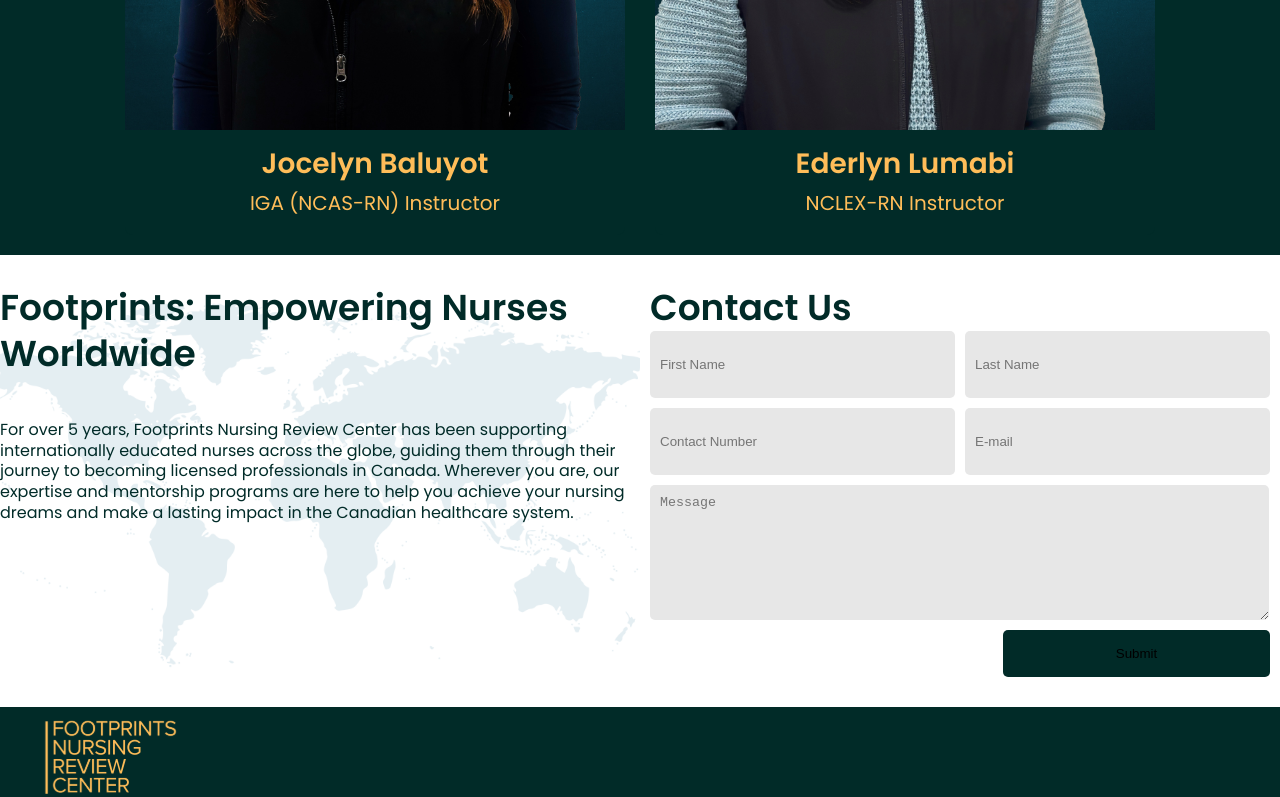
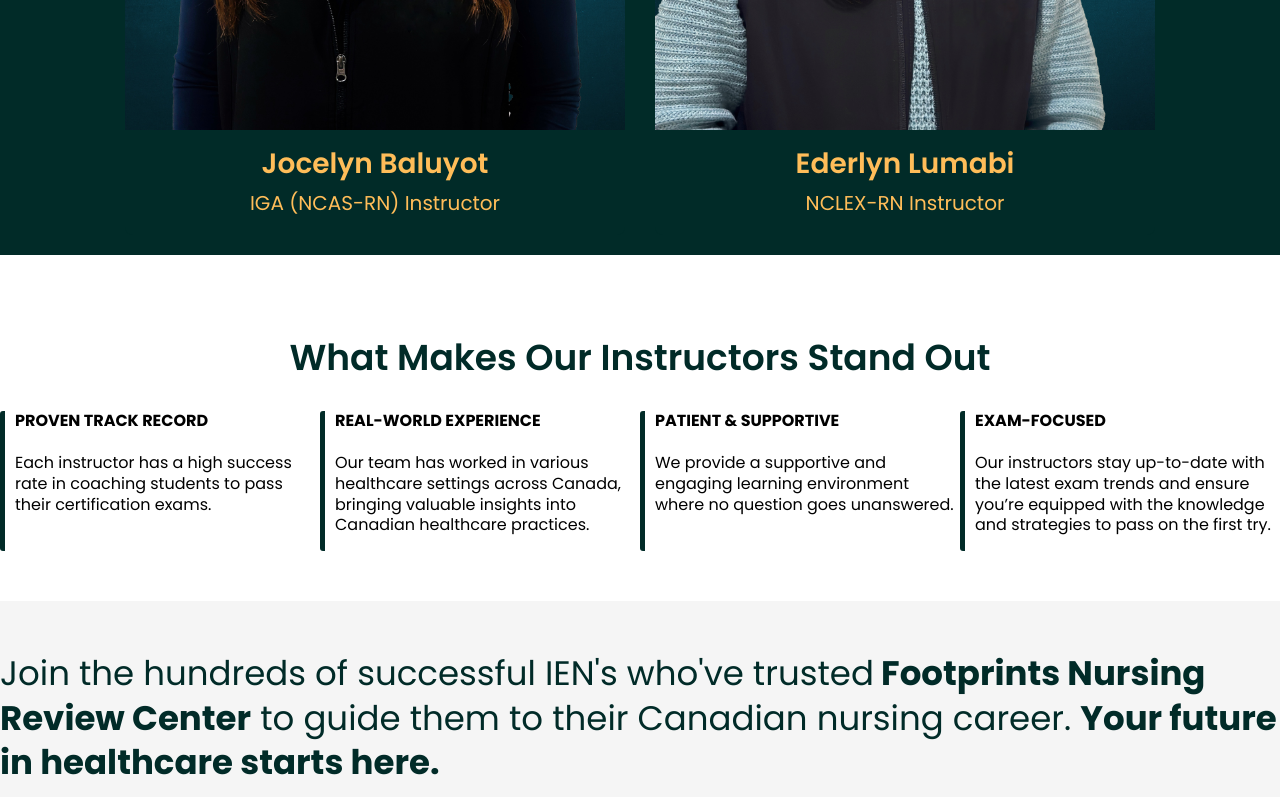
Before and after one commit to footprintsnursing/fnrc, a React (Vite) app: page /about in a window 1280 px wide. Shown: the part 2000-2797 px from the top of the page. Built offline with nearby package versions, Linux system fonts and the light colour scheme.

Commit message:
updated about apge

```diff
--- a/src/pages/About.jsx
+++ b/src/pages/About.jsx
@@ -1,6 +1,7 @@
 import React from "react";
 import styles from "../styles/About.module.css";
 import AboutCard from "../components/AboutCard";
+import WhyCard from "../components/WhyCard";
 
 const instructors = [
     {
@@ -29,6 +30,24 @@
     }
 ]
 
+const whycards = [{
+        title: "PROVEN TRACK RECORD",
+        info: "Each instructor has a high success rate in coaching students to pass their certification exams."
+    },
+    {
+        title: "REAL-WORLD EXPERIENCE",
+        info: "Our team has worked in various healthcare settings across Canada, bringing valuable insights into Canadian healthcare practices."
+    },
+    {
+        title: "PATIENT & SUPPORTIVE",
+        info: "We provide a supportive and engaging learning environment where no question goes unanswered."
+    },
+    {
+        title: "EXAM-FOCUSED",
+        info: "Our instructors stay up-to-date with the latest exam trends and ensure you’re equipped with the knowledge and strategies to pass on the first try."
+    }
+]
+
 const About = () => {
     return (
         <section className={styles.about_main_container}>
@@ -47,11 +66,26 @@
                                 <AboutCard key={instructor+idx} instructor={instructor}/>
                             ))
                         }
-                        {/* <AboutCard/>
-                        <AboutCard/>
-                        <AboutCard/>
-                        <AboutCard/> */}
                     </div>
+                </div>
+            </div>
+            <div className={styles.about_sub_lower2_container}>
+                <p className={styles.about_title2}>What Makes Our Instructors Stand Out</p>
+                <div className={styles.whycard_container}>
+                    {
+                        whycards.map((item,idx) => (
+                            <WhyCard key={item+idx} cardInfo={item} />
+                        ))
+                    }
+                </div>
+            </div>
+
+            <div className={styles.about_sub_lower3_container}>
+                <div className={styles.sub_lower3_bg}>
+                    <p className={styles.about_info2}>
+                    Join the hundreds of successful IEN&apos;s who&apos;ve trusted
+                    <b> Footprints Nursing Review Center</b> to guide them to their Canadian nursing career. <b>Your future in healthcare starts here.</b>
+                    </p>
                 </div>
             </div>
         </section>
--- a/src/styles/About.module.css
+++ b/src/styles/About.module.css
@@ -1,5 +1,12 @@
 .about_title {
     font-size: 40px;
+    font-weight: 600;
+    color: #012B28;
+    text-align: center;
+}
+
+.about_title2 {
+    font-size: 36px;
     font-weight: 600;
     color: #012B28;
     text-align: center;
@@ -10,6 +17,13 @@
     font-weight: 500;
     color: #787373;
     text-align: center;
+}
+
+.about_info2 {
+    font-size: 34px;
+    /* font-weight: 600; */
+    color: #012B28;
+    text-align: left;
 }
 
 .about_main_container {
@@ -43,3 +57,27 @@
     max-width: 1280px;
     padding: 20px 0;
 }
+
+.about_sub_lower2_container {
+    margin-top: 30px;
+    padding: 50px 0;
+}
+
+.whycard_container {
+    max-width: 1280px;
+    display: flex;
+    padding-top: 30px;
+}
+
+.about_sub_lower3_container {
+    width: 100%;
+    background-color: #F5F5F5;
+    display: flex;
+    justify-content: center;
+    padding: 50px 0;
+}
+
+.sub_lower3_bg {
+    max-width: 1280px;
+    text-align: center;
+}
```
